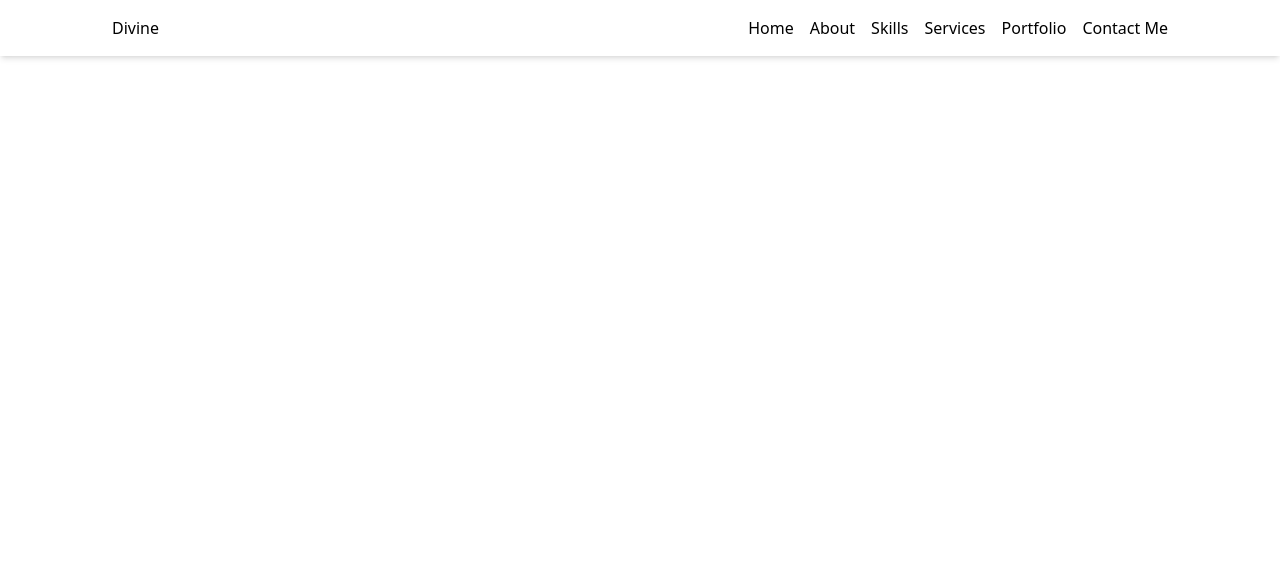
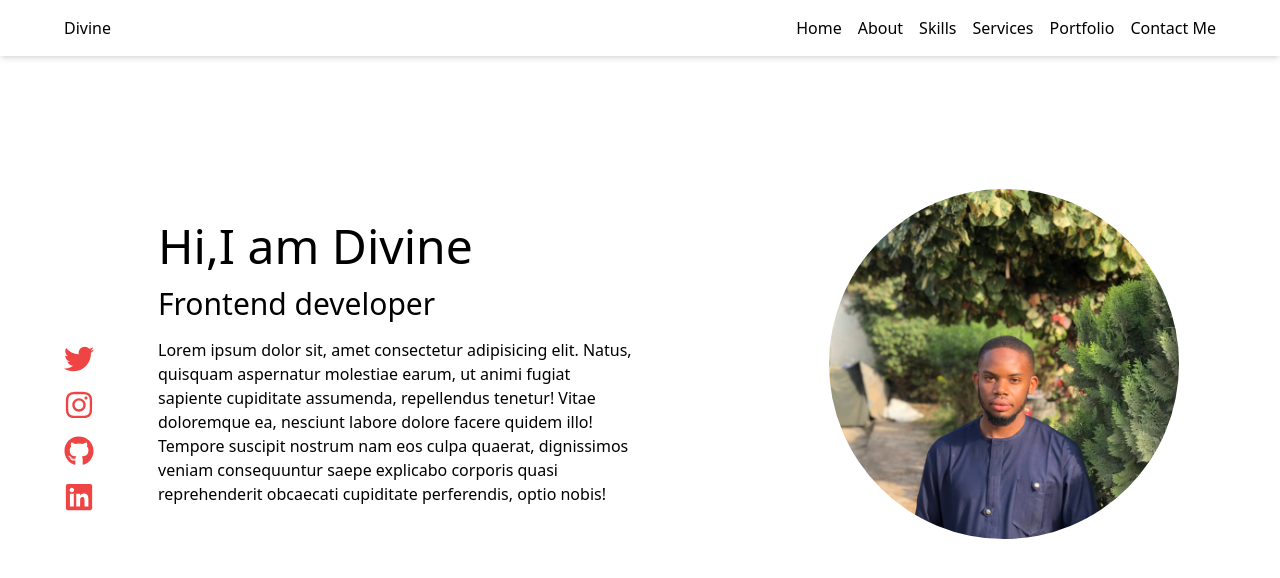
Before and after one commit to Deevyne99/my-portfolio, a React (Vite) app in the folder portfolio/: page / in a window 1280 px wide. Shown: the top 578 px of the page. Built offline with nearby package versions, Linux system fonts and the light colour scheme.

Commit message:
Added Hero section: still in progress

```diff
--- a/portfolio/src/App.jsx
+++ b/portfolio/src/App.jsx
@@ -1,10 +1,12 @@
 // import React from 'react'
 import Navbar from './components/navbar/Navbar'
+import Hero from './components/hero/Hero'
 
 const App = () => {
   return (
     <div>
       <Navbar />
+      <Hero />
     </div>
   )
 }
--- a/portfolio/src/components/hero/Hero.jsx
+++ b/portfolio/src/components/hero/Hero.jsx
@@ -0,0 +1,62 @@
+import React from 'react'
+import { useGlobalContext } from '../../hooks/context'
+import image from '../../assets/div.jpeg'
+const Hero = () => {
+  const { social } = useGlobalContext()
+  return (
+    <section className='mx-4 my-20 md:mx-16 '>
+      <div className='flex justify-between lg:gap-16 md:gap-8 '>
+        <ul className='hidden md:flex  sm:relative  fixed top-16  gap-4 flex-col  lg:my-36 '>
+          {social.map((link) => {
+            const { id, url, icon } = link
+            return (
+              <li key={id} className=' '>
+                <a href={url} className='text-red-500 text-3xl '>
+                  {icon}
+                </a>
+              </li>
+            )
+          })}
+        </ul>
+        <div className='flex flex-col-reverse md:flex-row items-center lg:justify-between justify-center mx-auto bg-red-30   w-full  '>
+          <article className='flex flex-col gap-4 w-[100%] lg:w-[45%] '>
+            <h1 className='text-5xl'>Hi,I am Divine</h1>
+            <h3 className='text-3xl'>Frontend developer</h3>
+            <p className='text-md'>
+              Lorem ipsum dolor sit, amet consectetur adipisicing elit. Natus,
+              quisquam aspernatur molestiae earum, ut animi fugiat sapiente
+              cupiditate assumenda, repellendus tenetur! Vitae doloremque ea,
+              nesciunt labore dolore facere quidem illo! Tempore suscipit
+              nostrum nam eos culpa quaerat, dignissimos veniam consequuntur
+              saepe explicabo corporis quasi reprehenderit obcaecati cupiditate
+              perferendis, optio nobis!
+            </p>
+          </article>
+          <div className='flex lg:w-[40%] w-[100%] justify-center '>
+            <ul className='md:hidden  flex  absolute left-4  top-16 sm:top-28  gap-4 flex-col  '>
+              {social.map((link) => {
+                const { id, url, icon } = link
+                return (
+                  <li key={id} className=' '>
+                    <a href={url} className='text-red-500 text-2xl '>
+                      {icon}
+                    </a>
+                  </li>
+                )
+              })}
+            </ul>
+            <div
+              className=' rounded-b-full  rounded-t-full h-[170px] w-[170px]
+              sm:h-[180px] sm:w-[180px]
+            md:h-[240px] md:w-[240px]   bg-hero lg:h-[300px] lg:w-[300px] xl:h-[350px] xl:w-[350px] bg-center bg-cover'
+            >
+              {/* <img className='' src={image} alt='' /> */}
+            </div>
+          </div>
+        </div>
+      </div>
+    </section>
+  )
+}
+
+export default Hero
--- a/portfolio/src/components/navbar/Navbar.jsx
+++ b/portfolio/src/components/navbar/Navbar.jsx
@@ -4,12 +4,13 @@ const Navbar = () => {
   const { links } = useGlobalContext()
   console.log(links)
   return (
-    <header className='p-4 shadow-md'>
-      <div className='mx-4 md:mx-16 lg:mx-24 '>
-        <nav className='flex justify-between '>
+    <header className='sm:flex hidden py-4 shadow-md'>
+      <div className='mx-4 md:mx-16  w-full'>
+        <nav className='flex   justify-between  '>
           <h1>Divine</h1>
           <ul className='flex justify-between gap-4'>
-            {links.map((link) => {
+            {links &&
+              links.map((link) => {
                 const { id, name, url } = link
                 return (
                   <li key={id}>
--- a/portfolio/src/data.jsx
+++ b/portfolio/src/data.jsx
@@ -1,4 +1,7 @@
-const links = [
+import React from 'react'
+import { FaGithub, FaInstagram, FaLinkedin, FaTwitter } from 'react-icons/fa'
+
+export const links = [
   {
     id: 1,
     name: 'home',
@@ -30,4 +33,29 @@ const links = [
     url: '#contact me',
   },
 ]
-export default links
+export const social = [
+  {
+    id: 1,
+    name: 'twiiter',
+    url: 'https://twitter.com/kaluDivine15?t=ENHQnX9Rs2lpSAZupT9jLg&s=09',
+    icon: <FaTwitter />,
+  },
+  {
+    id: 2,
+    name: 'instagram',
+    url: 'https://www.instagram.com/lyf_of_dyvnee/',
+    icon: <FaInstagram />,
+  },
+  {
+    id: 3,
+    name: 'github',
+    url: 'https://github.com/Deevyne99',
+    icon: <FaGithub />,
+  },
+  {
+    id: 4,
+    name: 'linkedin',
+    url: 'https://www.linkedin.com/in/deevyne99/',
+    icon: <FaLinkedin />,
+  },
+]
--- a/portfolio/src/hooks/context.jsx
+++ b/portfolio/src/hooks/context.jsx
@@ -1,8 +1,10 @@
 import { createContext, useContext, useReducer } from 'react'
 import reducer from './reducer'
-import links from '../data'
+import { links } from '../data'
+import { social } from '../data'
 const initialState = {
   links: links,
+  social: social,
 }
 
 const AppContext = createContext()
--- a/portfolio/tailwind.config.js
+++ b/portfolio/tailwind.config.js
@@ -2,7 +2,11 @@
 export default {
   content: ['./index.html', './src/**/*.{js,ts,jsx,tsx}'],
   theme: {
-    extend: {},
+    extend: {
+      backgroundImage: {
+        hero: "url('/src/assets/div.jpeg')",
+      },
+    },
   },
   plugins: [],
 }
```
Also changed, not shown: portfolio/src/assets/div.jpeg (added). Lines whose indentation alone changed are shown as unchanged.
